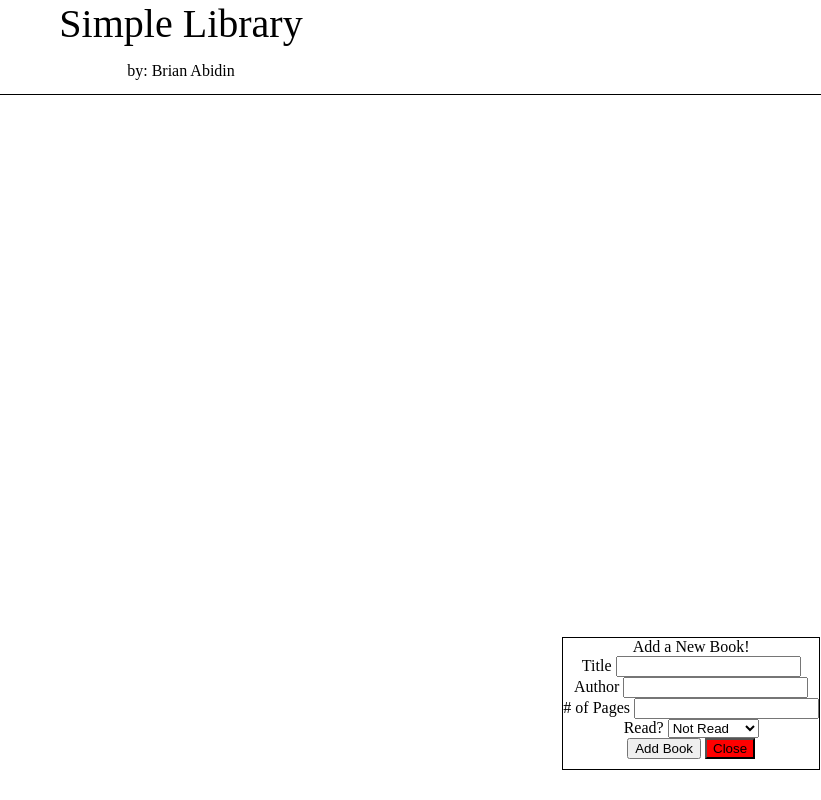
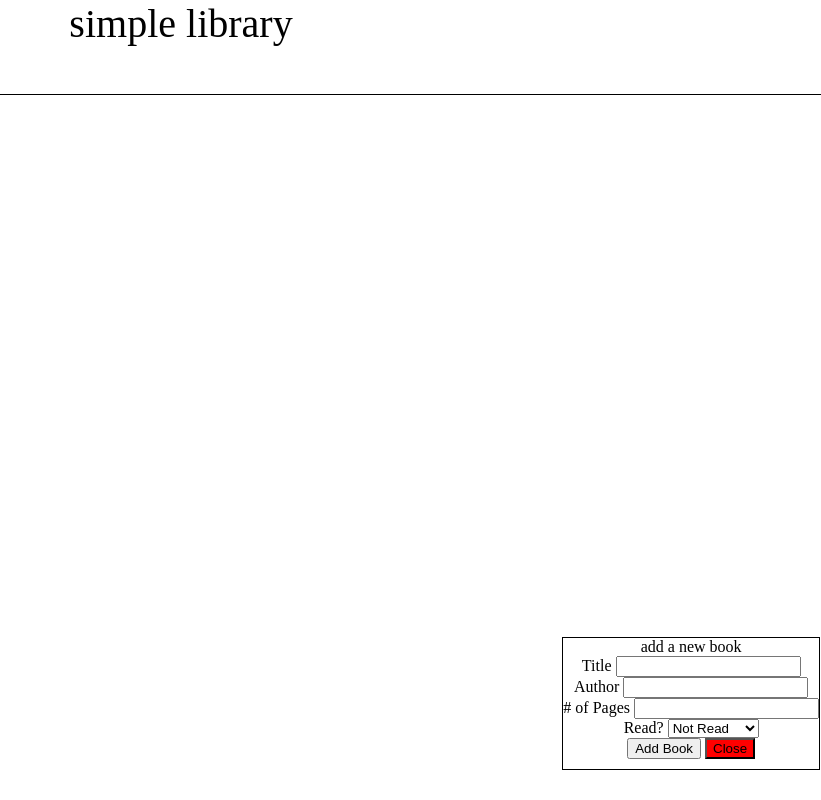
Before and after one commit to Brian-Abidin/Library, a plain HTML site: page index.html in a window 1280 px wide. Both pictures are taken after a click on the button 1202 px from the left and 752 px from the top of the page. Shown: the whole page, without its empty margins (459-1280 px from the left). Drawn offline with Linux system fonts and the light colour scheme.

Commit message:
changed header

```diff
--- a/index.html
+++ b/index.html
@@ -9,12 +9,12 @@
   <body>
     <div class="wrapper">
       <div class="header">
-        <div class="topheader">Simple Library</div>
-        <div class="botheader">by: Brian Abidin</div>
+        <div class="topheader">simple library</div>
+        <div class="botheader"></div>
       </div>
       <form action="#" method="post" class="form">
         <div class="formwrapper">
-          <div class="NewBook">Add a New Book!</div>
+          <div class="newbooktitle">add a new book</div>
           <div class="booktitle">
             <label for="booktitle">Title</label>
             <input
```
